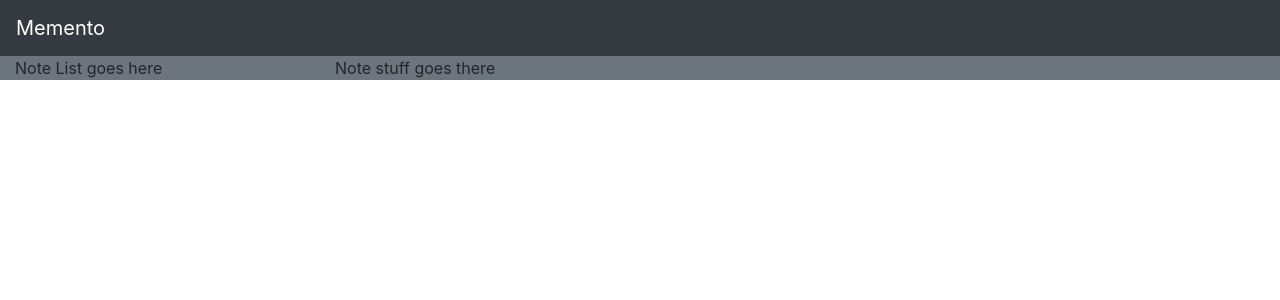
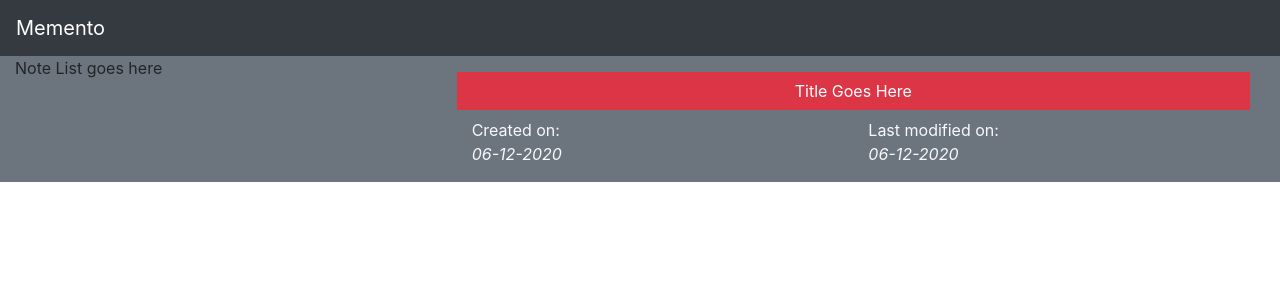
Before and after one commit to geor1812/memento-frontend, a React (Create React App) app: page / in a window 1280 px wide. Shown: the top 300 px of the page. Built offline with nearby package versions, Linux system fonts and the light colour scheme; no server answers.

Commit message:
Started note component

```diff
--- a/src/App.js
+++ b/src/App.js
@@ -4,6 +4,7 @@ import React, { Component } from "react";
 import { BrowserRouter as Router, Switch, Route, Link } from "react-router-dom";
 import "bootstrap/dist/css/bootstrap.min.css";
 import Navbar from "./components/Navbar";
+import Note from "./components/Note";
 
 function App() {
   return (
@@ -11,11 +12,11 @@ function App() {
          <Navbar/>
         <div className="container-fluid h-100 bg-secondary">
             <div className="row">
-                <div className="col-sm">
+                <div className="col-sm-4">
                     Note List goes here
                 </div>
-                <div className="col-md-9">
-                    Note stuff goes there
+                <div className="col-md-8">
+                    <Note/>
                 </div>
             </div>
         </div>
--- /dev/null
+++ b/src/components/Note.jsx
@@ -0,0 +1,56 @@
+import React, {Component} from "react";
+import NoteService from "../service/NoteService";
+
+class Note extends Component {
+    constructor(props) {
+        super(props);
+        this.onChangeTitle = this.onChangeTitle.bind(this);
+        this.state = {
+            id : null,
+            title: "Title Goes Here",
+            content: "",
+            createdAt: "06-12-2020",
+            updatedAt: "06-12-2020"
+        }
+    }
+
+    onChangeTitle(e) {
+        let newTitle = e.target.value;
+        this.setState({
+            title: newTitle
+        })
+    }
+
+    render() {
+        return(
+            <div className="container">
+                <div className="row mt-3">
+                    <div className="col-md-12">
+                        <form className="form">
+                            <div className="form-group mb-2">
+                                <label htmlFor="title" className="sr-only">Title</label>
+                                <input type="text" className="form-control-plaintext bg-danger text-white text-center" id="title" value={this.state.title} onChange={this.onChangeTitle} required/>
+                            </div>
+                            <div className="container">
+                                    <div className="row">
+                                        <div className="col-sm text-light">
+                                            <p>Created on: <p className="font-italic">{this.state.createdAt}</p></p>
+                                        </div>
+                                        <div className="col-sm text-light">
+                                            <p>Last modified on: <p className="font-italic">{this.state.updatedAt}</p></p>
+                                        </div>
+                                    </div>
+                            </div>
+                        </form>
+                    </div>
+                </div>
+                <div className="row">
+                    <div className="col-md-12">
+                    </div>
+                </div>
+            </div>
+        )
+    }
+}
+
+export default Note;
```
Also changed, not shown: 1 other file (tests, documents, lock files or other folders).
